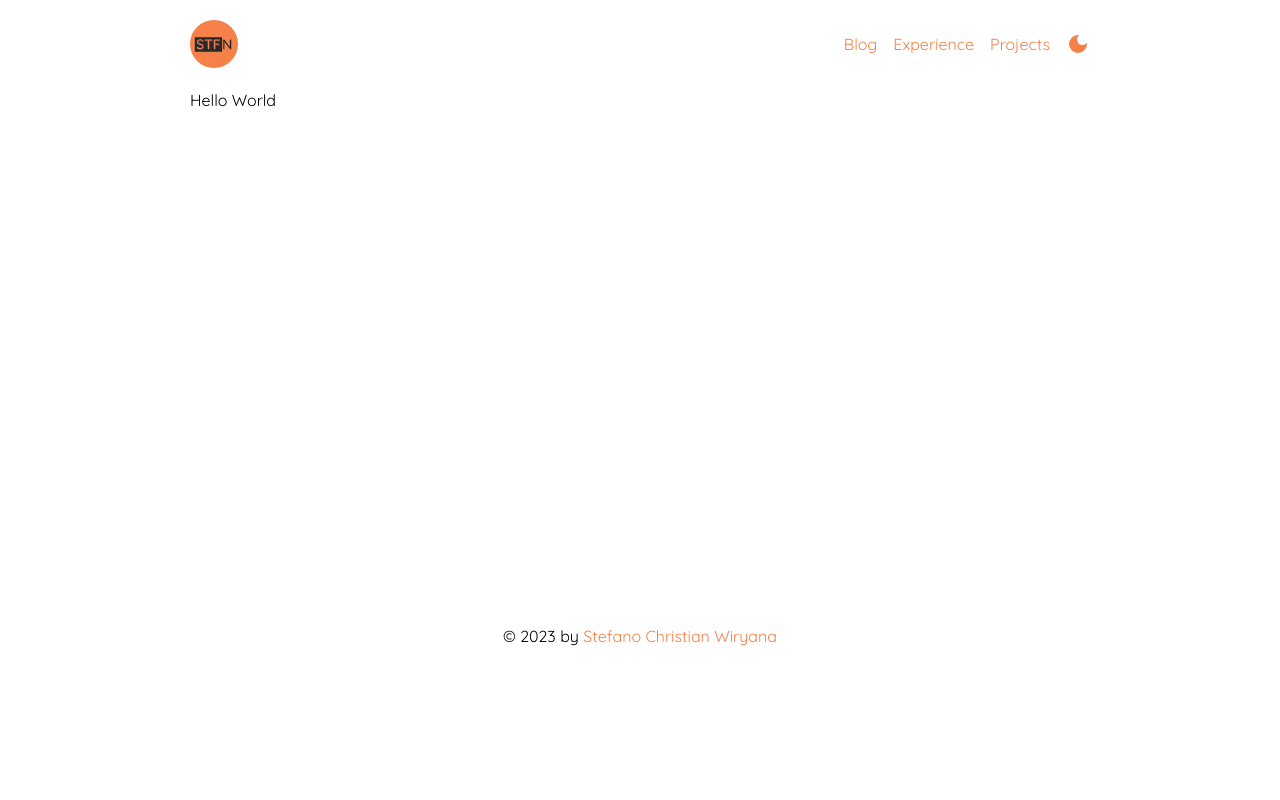
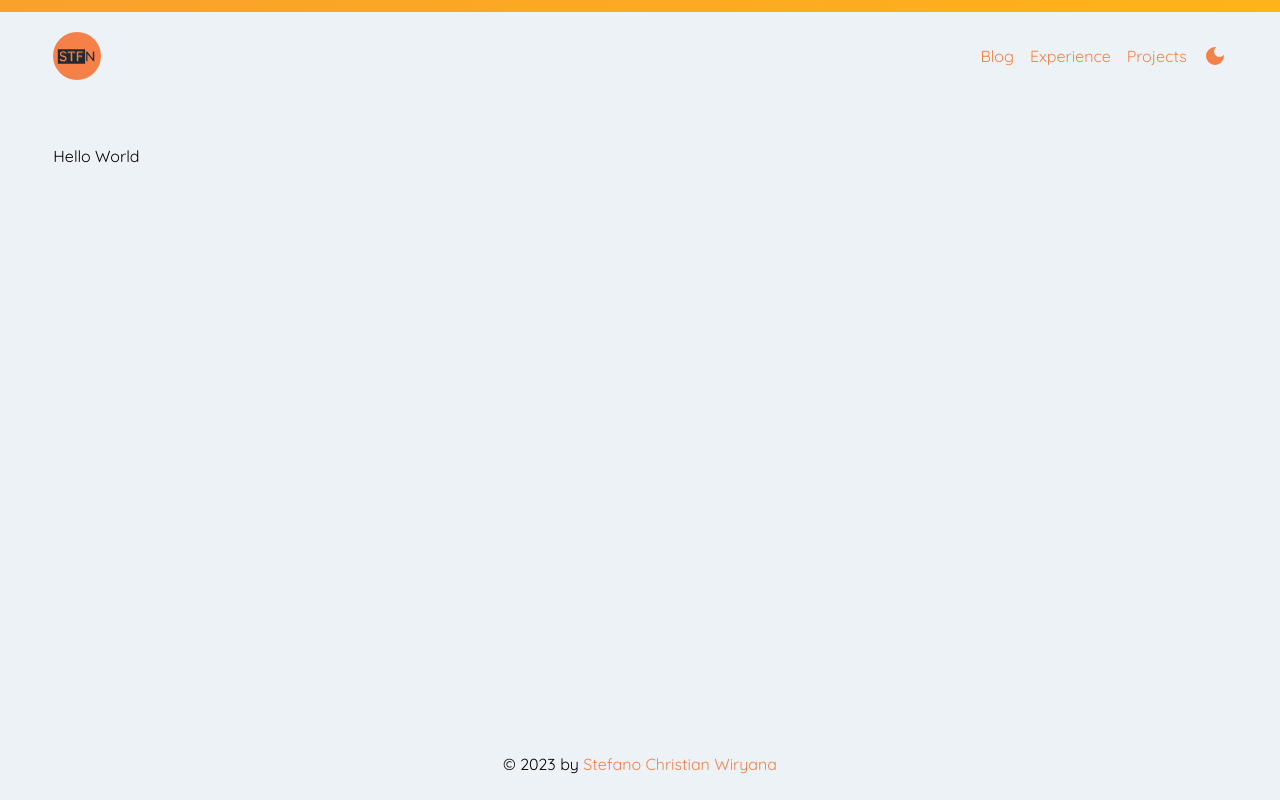
Before and after one commit to Stefanc23/stfn.vercel.app, a Next.js app: page / in a window 1280 px wide. Built offline with nearby package versions, Linux system fonts and the light colour scheme.

Commit message:
Add dark & light modes

```diff
--- a/src/app/layout.tsx
+++ b/src/app/layout.tsx
@@ -42,13 +42,16 @@ export default function RootLayout({
         />
         <link rel="manifest" href="/site.webmanifest" />
       </head>
-      <body className={quicksand.className}>
+      <body className={`bg-light dark:bg-dark ${quicksand.className}`}>
         <Providers>
-          <Header />
-          <main className="max-w-[56.25rem] min-h-[50vh] mx-auto w-11/12 mb-32">
-            {children}
-          </main>
-          <Footer />
+          <div className="relative">
+            <div className="absolute top-0 left-0 w-full h-3 bg-gradient-to-r from-primary to-secondary animate-gradient"></div>
+            <Header />
+            <main className="max-w-[120rem] min-h-[calc(100vh-180px)] mx-auto w-11/12 py-8">
+              {children}
+            </main>
+            <Footer />
+          </div>
         </Providers>
       </body>
     </html>
--- a/src/app/providers.tsx
+++ b/src/app/providers.tsx
@@ -1,9 +1,10 @@
 'use client';
+
 import { ThemeProvider } from 'next-themes';
 import React from 'react';
 
 const Providers: React.FC<{ children: React.ReactNode }> = ({ children }) => {
-  return <ThemeProvider>{children}</ThemeProvider>;
+  return <ThemeProvider attribute="class">{children}</ThemeProvider>;
 };
 
 export default Providers;
--- a/src/components/Footer.tsx
+++ b/src/components/Footer.tsx
@@ -1,9 +1,16 @@
+import UnstyledLink from './UnstyledLink';
+
 const Footer = () => {
   return (
     <footer className="bg-transparent w-full">
-      <p className="py-2 w-fit mx-auto text-sm md:text-base">
+      <p className="py-5 w-fit mx-auto text-sm md:text-base">
         &copy; {new Date().getFullYear()} by&nbsp;
-        <span className="text-primary">Stefano Christian Wiryana</span>
+        <UnstyledLink
+          href="https://github.com/stefanc23"
+          className="text-primary"
+        >
+          Stefano Christian Wiryana
+        </UnstyledLink>
       </p>
     </footer>
   );
--- a/src/components/Header.tsx
+++ b/src/components/Header.tsx
@@ -21,8 +21,8 @@ const Header: React.FC = () => {
   };
 
   return (
-    <header className="fixed bottom-0 z-50 w-full bg-transparent py-5 md:sticky md:top-0">
-      <div className="max-w-[56.25rem] mx-auto w-11/12 flex items-center justify-between">
+    <header className="fixed bottom-0 z-50 w-full bg-transparent py-5 md:py-8 md:sticky md:top-0">
+      <div className="max-w-[120rem] mx-auto w-11/12 flex items-center justify-between">
         <Link href="/">
           <Image
             className="cursor-pointer rounded-full"
@@ -37,7 +37,7 @@ const Header: React.FC = () => {
           />
         </Link>
         <nav>
-          <ul className="flex items-center justify-between space-x-4">
+          <ul className="flex items-center justify-between space-x-4 md:flex-row flex-row-reverse">
             <li className="md:hidden">
               <button
                 className={`${
--- a/src/components/ThemeSwitcher.tsx
+++ b/src/components/ThemeSwitcher.tsx
@@ -1,4 +1,5 @@
 'use client';
+
 import { useState, useEffect } from 'react';
 import { useTheme } from 'next-themes';
 
--- a/src/components/UnstyledLink.tsx
+++ b/src/components/UnstyledLink.tsx
@@ -24,6 +24,7 @@ const UnstyledLink: React.FC<UnstyledLinkProps> = ({
       target="_blank"
       rel="noopener noreferrer"
       href={href}
+      {...nextLinkProps}
       className={className}
     >
       {children}
--- a/tailwind.config.js
+++ b/tailwind.config.js
@@ -5,6 +5,7 @@ module.exports = {
     './src/components/**/*.{js,ts,jsx,tsx,mdx}',
     './src/app/**/*.{js,ts,jsx,tsx,mdx}',
   ],
+  darkMode: 'class',
   theme: {
     extend: {
       colors: {
```
